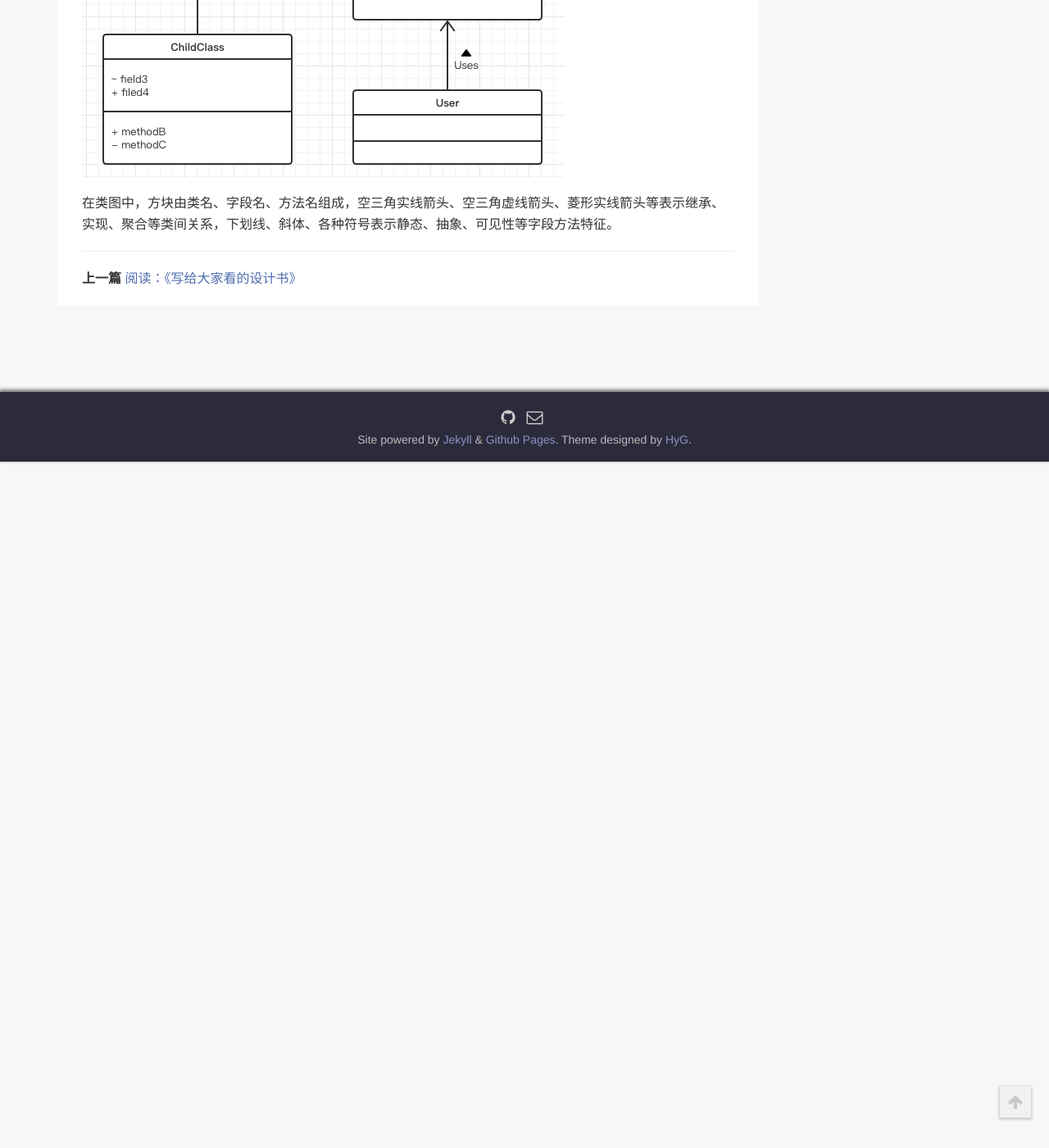
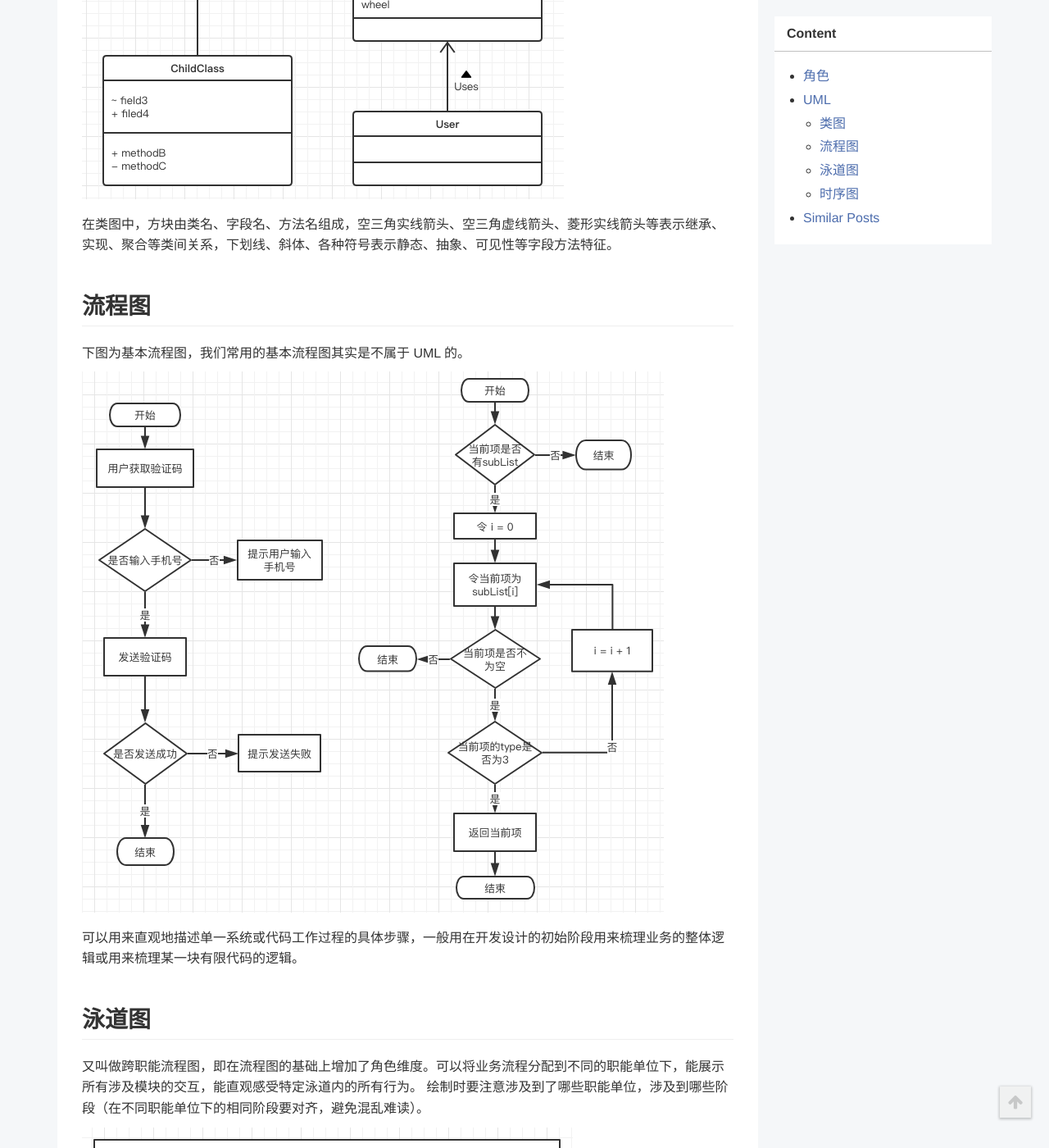
Before and after one commit to toBeTheLight/toBeTheLight.github.io, a Jekyll site: the page built from _posts/2018-12-27-《图解设计模式》0 准备部分.md, in a window 1280 px wide and 1400 px high, scrolled down 1013 px. Shown: the whole window at 82% size. Built offline with Jekyll 4.4.1, drawn with Linux system fonts in a browser that asks for light colours; a style sheet for code colours, icons or effects is not loaded; before the commit the page ends 1576 px from its top, so only the background shows below that; some of the changed text lies outside the part shown.

Commit message:
feat: complete

```diff
--- a/_posts/2018-12-27-《图解设计模式》0 准备部分.md
+++ b/_posts/2018-12-27-《图解设计模式》0 准备部分.md
@@ -27,7 +27,7 @@
 
 不会画图的架构师不是好厨子。
 
-引言部分对类图和时序图做了详细介绍。我们不局限于书中内容，对几种常用的 UML 图进行介绍。
+引言部分对类图和时序图做了详细介绍。我们不局限于书中内容，对几种常用的图（不限于 UML）进行简单介绍。
 
 ## 类图
 
@@ -38,3 +38,32 @@
 [类图]:                                https://raw.githubusercontent.com/toBeTheLight/toBeTheLight.github.io/master/assets/posts/20181227-01-01.png "类图"
 
 在类图中，方块由类名、字段名、方法名组成，空三角实线箭头、空三角虚线箭头、菱形实线箭头等表示继承、实现、聚合等类间关系，下划线、斜体、各种符号表示静态、抽象、可见性等字段方法特征。
+
+
+## 流程图
+
+下图为基本流程图，我们常用的基本流程图其实是不属于 UML 的。
+
+![基本流程图][基本流程图]
+
+[基本流程图]:                                https://raw.githubusercontent.com/toBeTheLight/toBeTheLight.github.io/master/assets/posts/20181227-01-02.png "基本流程图"
+
+可以用来直观地描述单一系统或代码工作过程的具体步骤，一般用在开发设计的初始阶段用来梳理业务的整体逻辑或用来梳理某一块有限代码的逻辑。
+
+## 泳道图
+
+又叫做跨职能流程图，即在流程图的基础上增加了角色维度。可以将业务流程分配到不同的职能单位下，能展示所有涉及模块的交互，能直观感受特定泳道内的所有行为。
+绘制时要注意涉及到了哪些职能单位，涉及到哪些阶段（在不同职能单位下的相同阶段要对齐，避免混乱难读）。
+
+![泳道图][泳道图]
+
+[泳道图]:                                https://raw.githubusercontent.com/toBeTheLight/toBeTheLight.github.io/master/assets/posts/20181227-01-03.png "泳道图"
+
+
+## 时序图
+
+时序图基本可以算是泳道图的升级版，同样有角色的维度，能完全表达系统各细节环节的最细小行为。不同之处在于其可以使用生命线（图示的竖直虚线）和控制焦点（生命线上的矩形）表示时间上的并行关系。
+
+![时序图][时序图]
+
+[时序图]:                                https://raw.githubusercontent.com/toBeTheLight/toBeTheLight.github.io/master/assets/posts/20181227-01-04.png "时序图"
```
